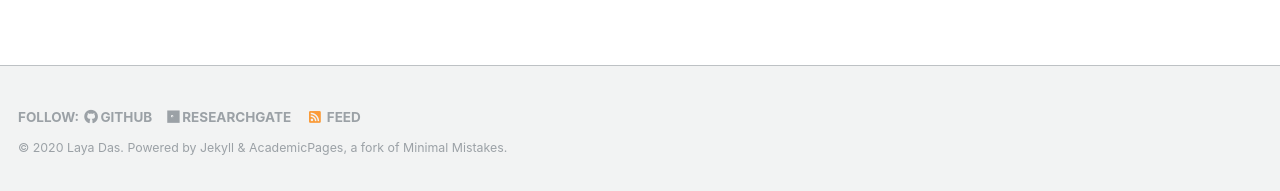
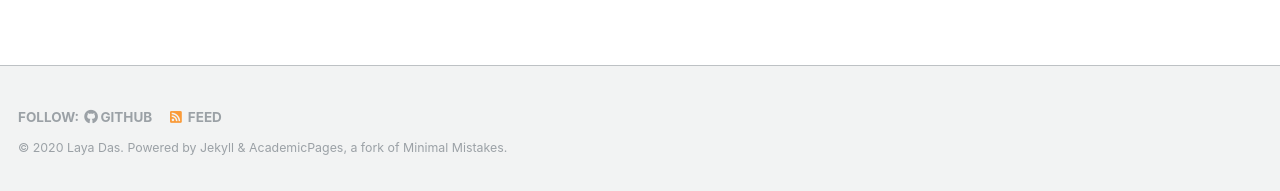
Before and after one commit to layadas/layadas.github.io, a Jekyll site: the page built from _pages/about.md, in a window 1280 px wide. Shown: the part 706-897 px from the top of the page. Built offline with Jekyll 4.4.1, drawn with Linux system fonts in a browser that asks for light colours.

Commit message:
Update footer.html

```diff
--- a/_includes/footer.html
+++ b/_includes/footer.html
@@ -14,9 +14,6 @@
     {% if site.author.github %}
       <li><a href="http://github.com/{{ site.author.github }}"><i class="fab fa-github" aria-hidden="true"></i> GitHub</a></li>
     {% endif %}
-	{% if site.author.researchgate %}
-      <li><a href="https://www.researchgate.net/profile/Laya_Das"><i class="fab fa-researchgate" aria-hidden="true"></i> ResearchGate</a></li>
-    {% endif %}
     {% if site.author.bitbucket %}
       <li><a href="http://bitbucket.org/{{ site.author.bitbucket }}"><i class="fab fa-bitbucket" aria-hidden="true"></i> Bitbucket</a></li>
     {% endif %}
```
